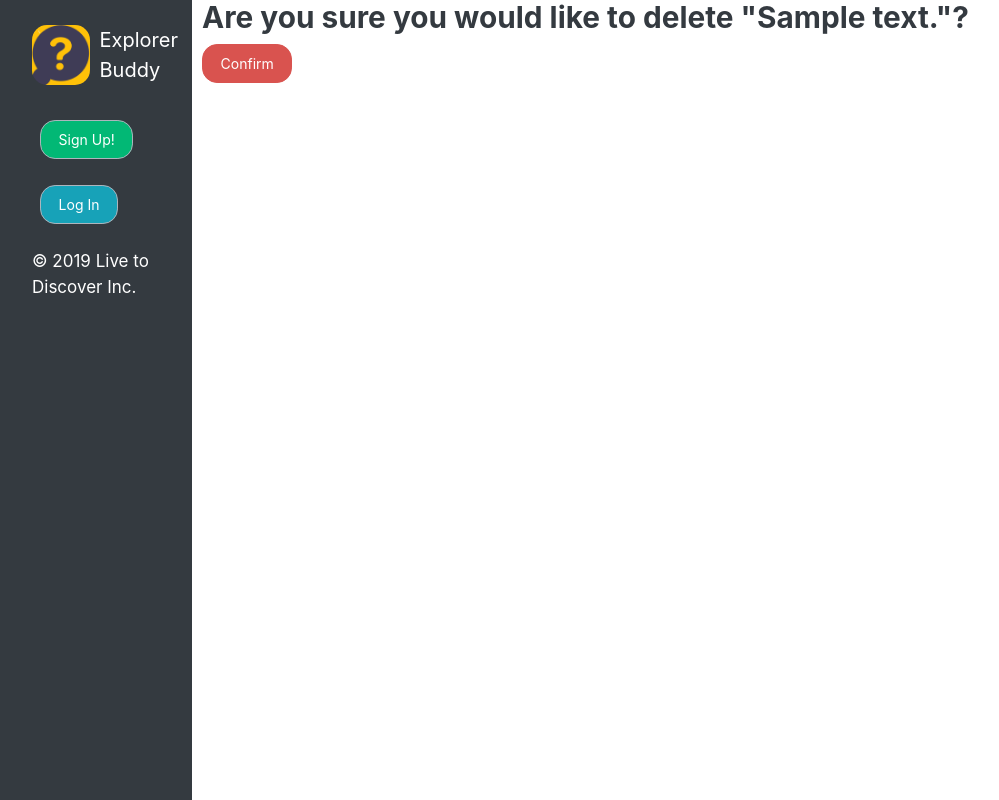
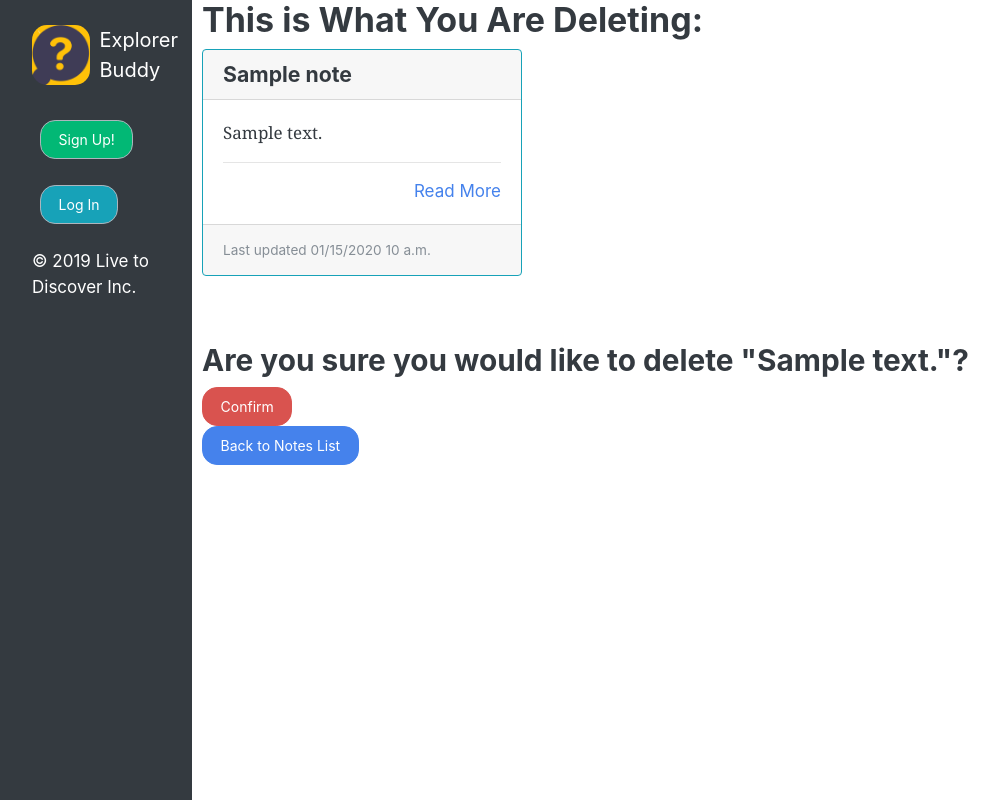
Before and after one commit to UPstartDeveloper/explorer_buddy, a Django app: template explorer/notes/templates/notes/note_confirm_delete.html in a window 1280 px wide. Shown: the whole page, without its empty margins (8-1007 px from the left). Run offline with Django 3.2, Linux system fonts and the light colour scheme; the template is opened without the code that fills it: most values are stand-ins (such as "Sample title", 1, 10 or a date in 2020); some libraries are stand-ins or nearby versions.

Commit message:
[ADD] Note preview to delete teomplate.

```diff
--- a/explorer/notes/templates/notes/note_confirm_delete.html
+++ b/explorer/notes/templates/notes/note_confirm_delete.html
@@ -5,11 +5,17 @@
 
 
 {% block content %}
+
+    <h2>This is What You Are Deleting:</h2>
+    <!-- Preview of the note being deleted -->
+    {% include "partials/notecard.html" %}
+
+    <br><br>
     <form method="post">
         {% csrf_token %}
         <h3>Are you sure you would like to delete "{{ note }}"?</h3>
         <button class="btn btn-danger" type="submit">Confirm</button>
     </form>
-    <br>
-    {# <a href="{% url 'notes:notes-list-page' %}"><button class="btn btn-secondary">Back to Notes List</button></a>#}
+    <a href="{% url 'notes:notes-detail-page' note.slug %}"><button class="btn btn-primary">Back to Notes List</button></a>
+
 {% endblock %}
```
Also changed, not shown: explorer/db.sqlite3.
